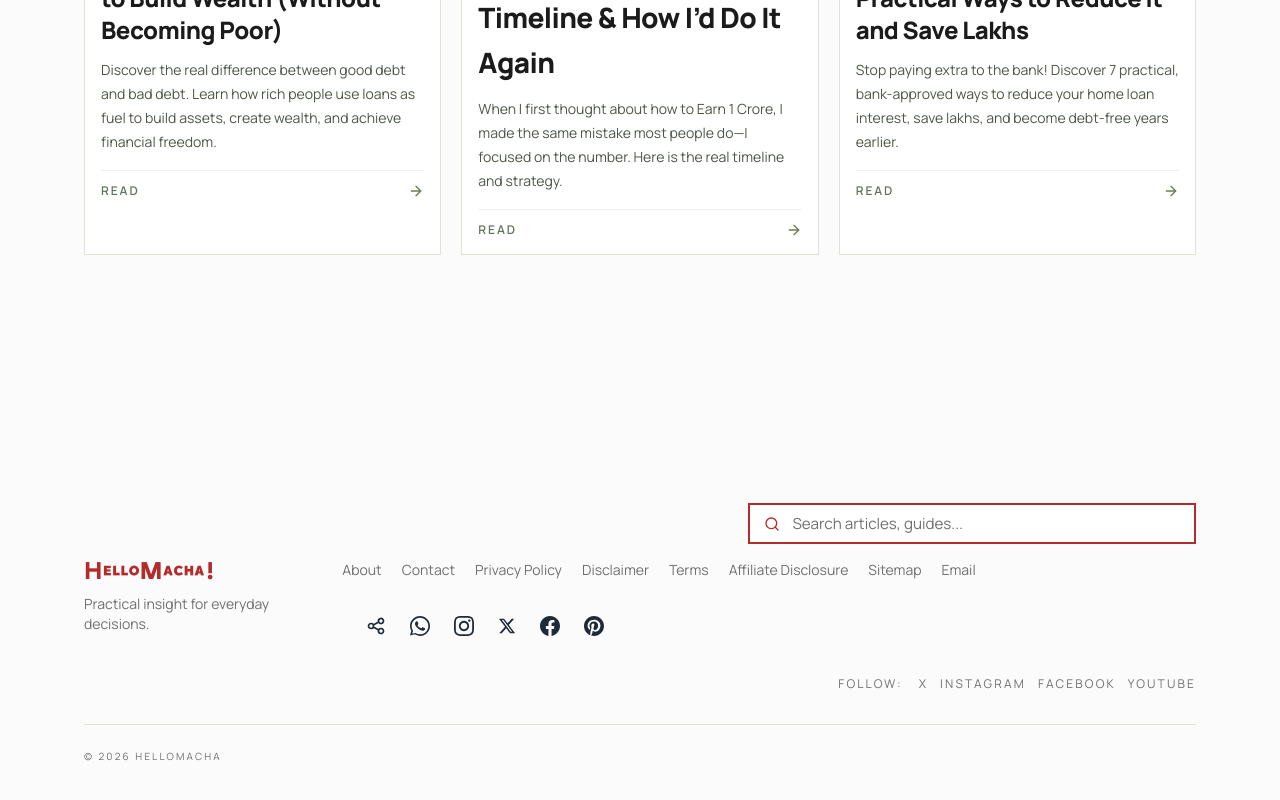
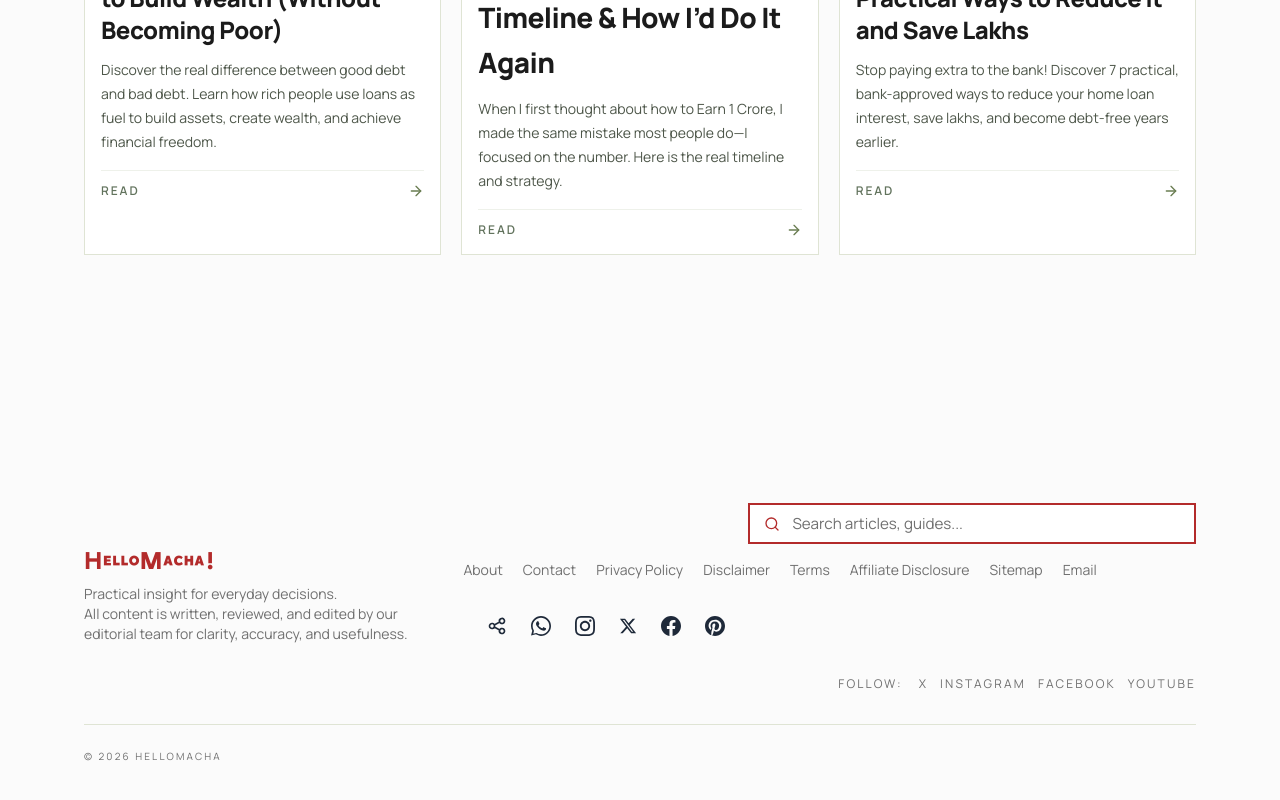
Before and after one commit to poornaprasadmacha/hellomacha, a Next.js app: page / in a window 1280 px wide. Shown: the part 6937-7737 px from the top of the page. Built offline with nearby package versions, Linux system fonts and the light colour scheme.

Commit message:
Add editorial content disclosure

```diff
--- a/app/layout.tsx
+++ b/app/layout.tsx
@@ -127,6 +127,9 @@ export default function RootLayout({ children }: { children: React.ReactNode })
                 <p className="max-w-md text-[var(--muted)]">
                   Practical insight for everyday decisions.
                 </p>
+                <p className="max-w-md text-[var(--muted)]">
+                  All content is written, reviewed, and edited by our editorial team for clarity, accuracy, and usefulness.
+                </p>
               </div>
 
               <div className="flex flex-col gap-4 md:min-w-[320px] md:items-end">
```
